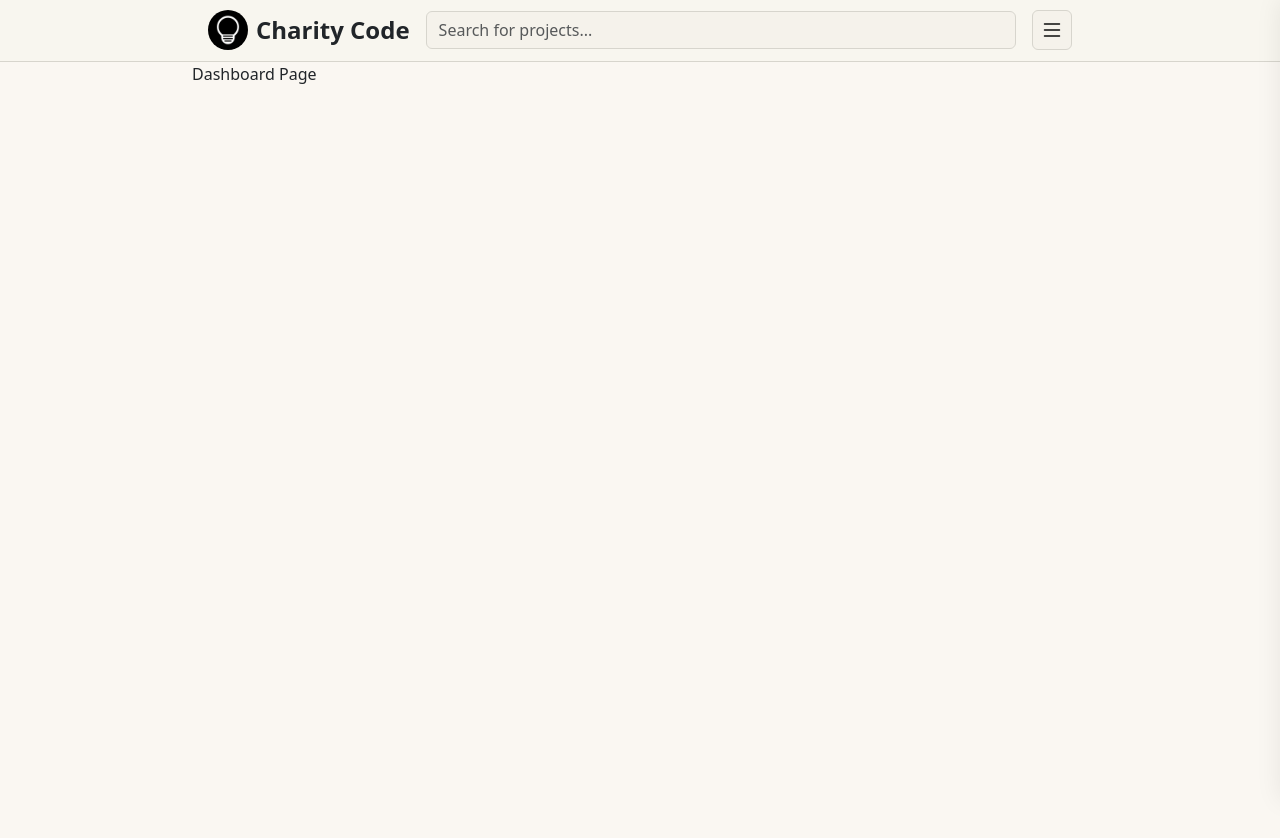
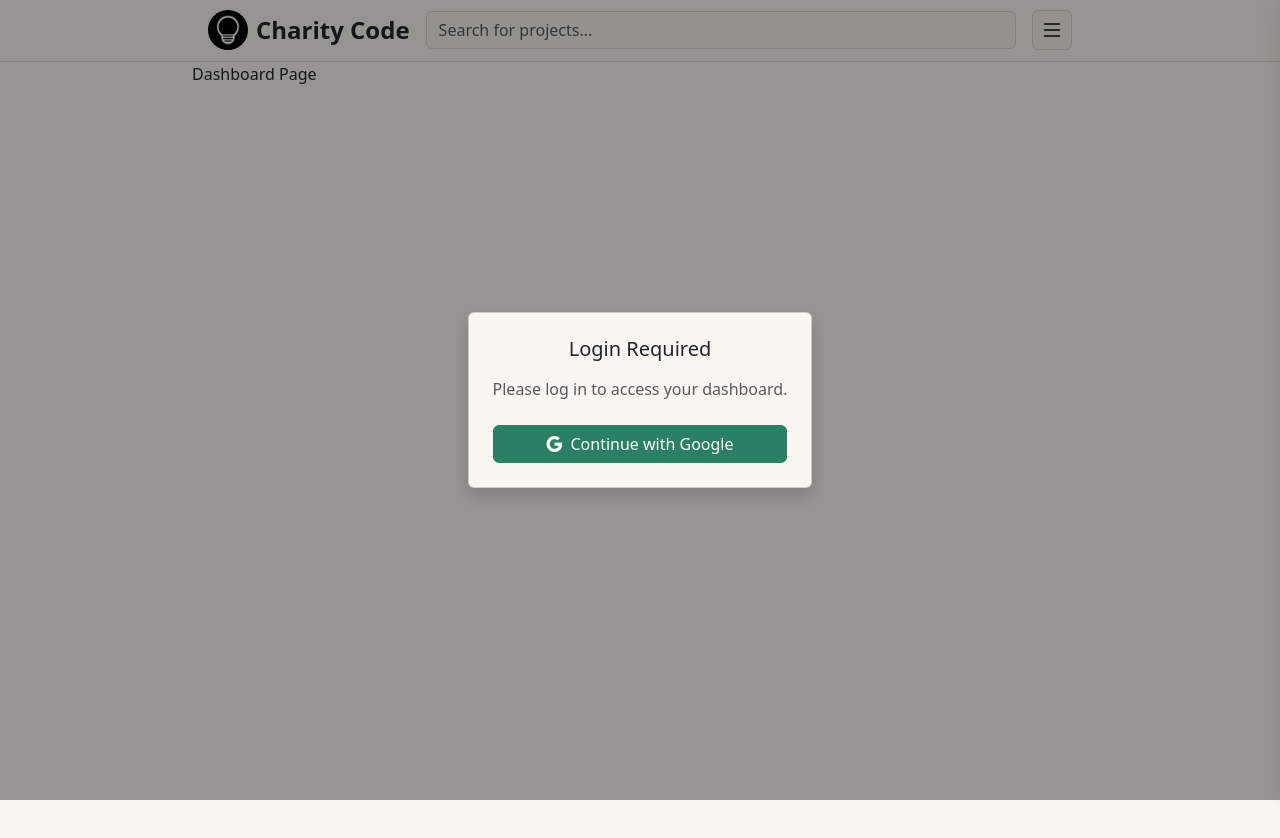
Before and after one commit to 43110JOSHUA/CharityCode, a Next.js app: page /dashboard in a window 1280 px wide. Shown: the top 838 px of the page. Built offline with nearby package versions, Linux system fonts and the light colour scheme.

Commit message:
Created login card

```diff
--- /dev/null
+++ b/app/components/dashboard/LoginCard.tsx
@@ -0,0 +1,24 @@
+import React from "react";
+
+const LoginCard: React.FC = () => (
+  <div
+    className="position-fixed top-0 start-0 w-100 h-100 d-flex align-items-center justify-content-center"
+    style={{ background: "rgba(0,0,0,0.4)", zIndex: 2000 }}
+  >
+    <div
+      className="card bg-light-tan p-4 shadow"
+      style={{ minWidth: 320, maxWidth: 350 }}
+    >
+      <h5 className="mb-3 text-center">Login Required</h5>
+      <p className="text-center text-muted mb-4">
+        Please log in to access your dashboard.
+      </p>
+      <button className="btn btn-light-green w-100">
+        <i className="bi bi-google me-2"></i>
+        Continue with Google
+      </button>
+    </div>
+  </div>
+);
+
+export default LoginCard;
--- a/app/dashboard/page.tsx
+++ b/app/dashboard/page.tsx
@@ -1,9 +1,11 @@
 import PageBorder from "../components/PageBorder";
+import LoginCard from "../components/dashboard/LoginCard";
 
 export default function Dashboard() {
   return (
     <div className="bg-light-tan vh-100">
       <PageBorder>
+        <LoginCard />
         <div>Dashboard Page</div>
       </PageBorder>
     </div>
--- a/app/explore/page.tsx
+++ b/app/explore/page.tsx
@@ -6,7 +6,7 @@ export default function Explore() {
     <div className="bg-light-tan vh-100">
       <PageBorder>
         <div className="text-center border-bottom pt-5 py-2">
-          <h3>Explore 2 Requests</h3>
+          <h3>Explore 2 Project Ideas</h3>
         </div>
         <div className="container py-3 d-flex flex-column align-items-center justify-content-center">
           <ProjectPost
```
